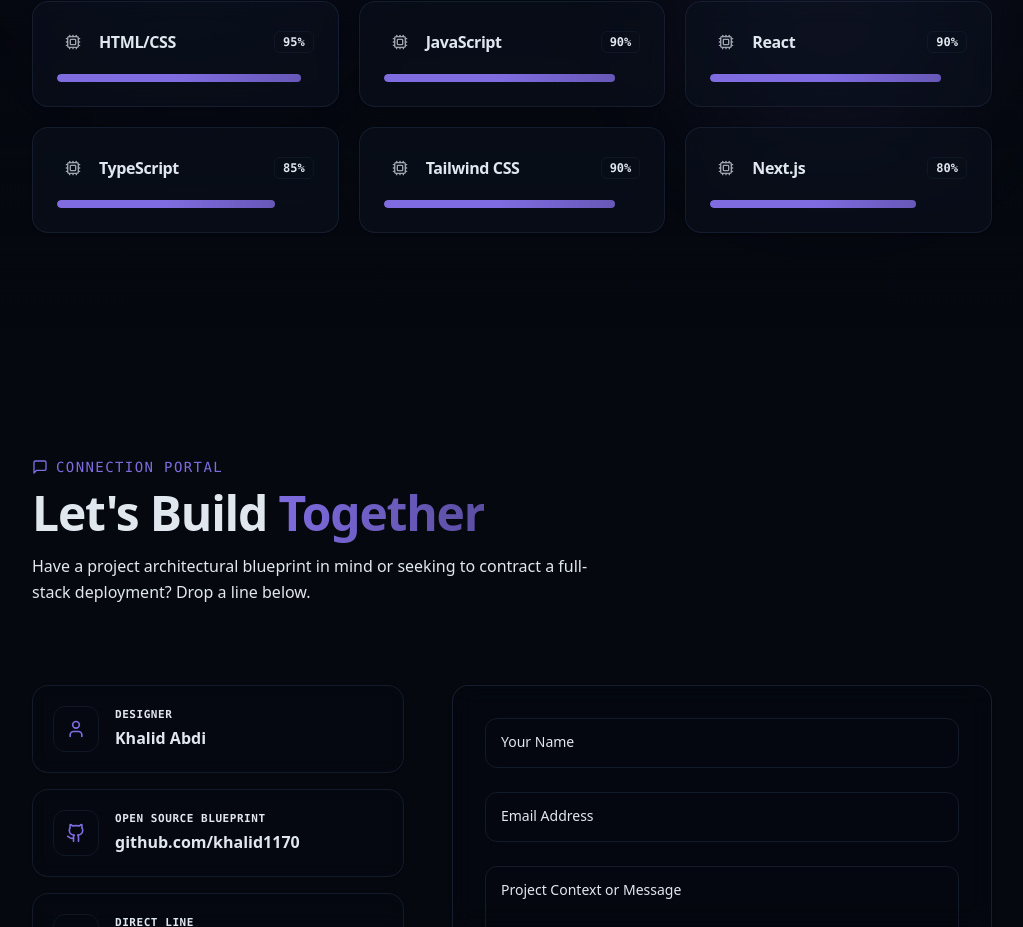
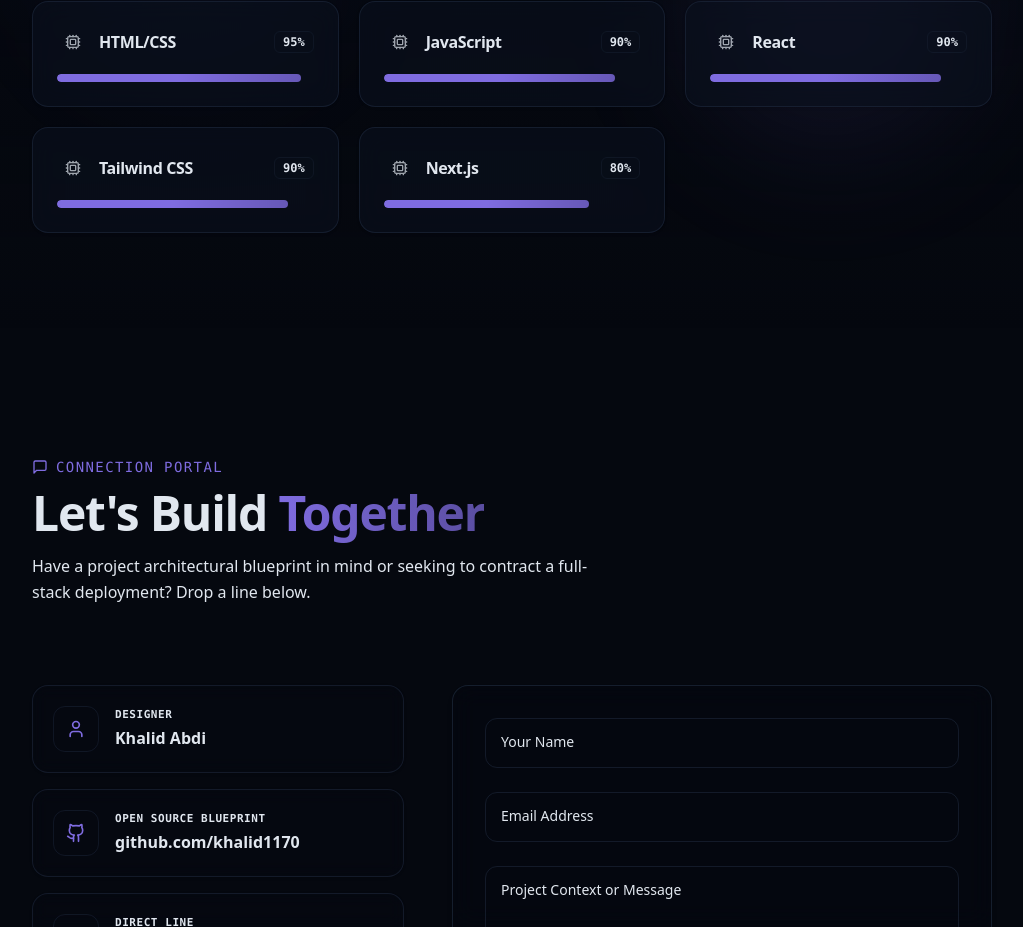
Before and after one commit to Khalid1170/Portfolio, a React (Vite) app: page / in a window 1280 px wide. Shown: the part 4473-5400 px from the top of the page, without its empty margins (128-1151 px from the left). Built offline with nearby package versions, Linux system fonts and the light colour scheme.

Commit message:
lokkkkkkkkkkkkkkk

```diff
--- a/src/components/SkillsSection.jsx
+++ b/src/components/SkillsSection.jsx
@@ -14,7 +14,6 @@ const skills = [
   { name: "HTML/CSS", level: 95, category: "frontend" },
   { name: "JavaScript", level: 90, category: "frontend" },
   { name: "React", level: 90, category: "frontend" },
-  { name: "TypeScript", level: 85, category: "frontend" },
   { name: "Tailwind CSS", level: 90, category: "frontend" },
   { name: "Next.js", level: 80, category: "frontend" },
 
```
